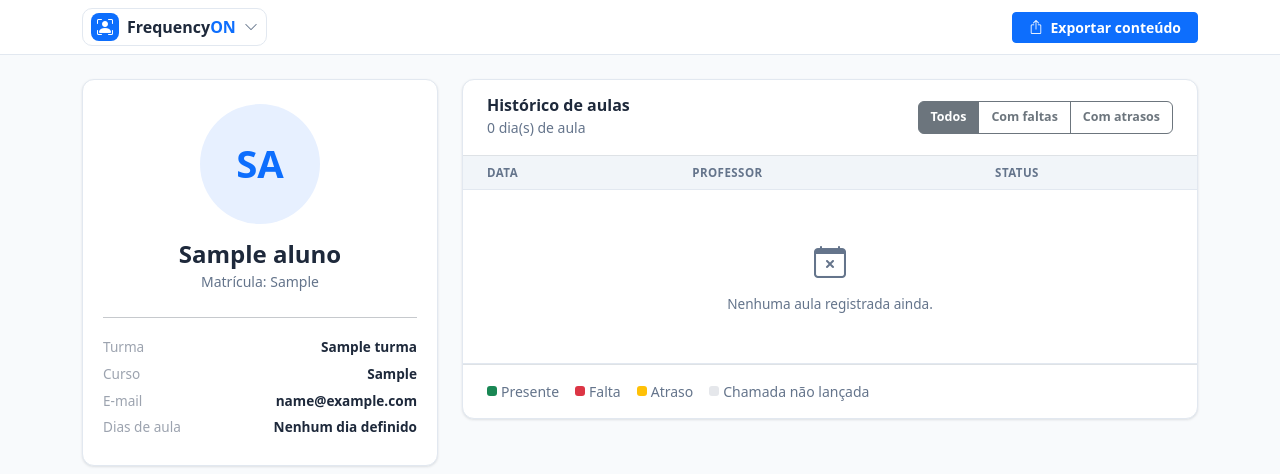
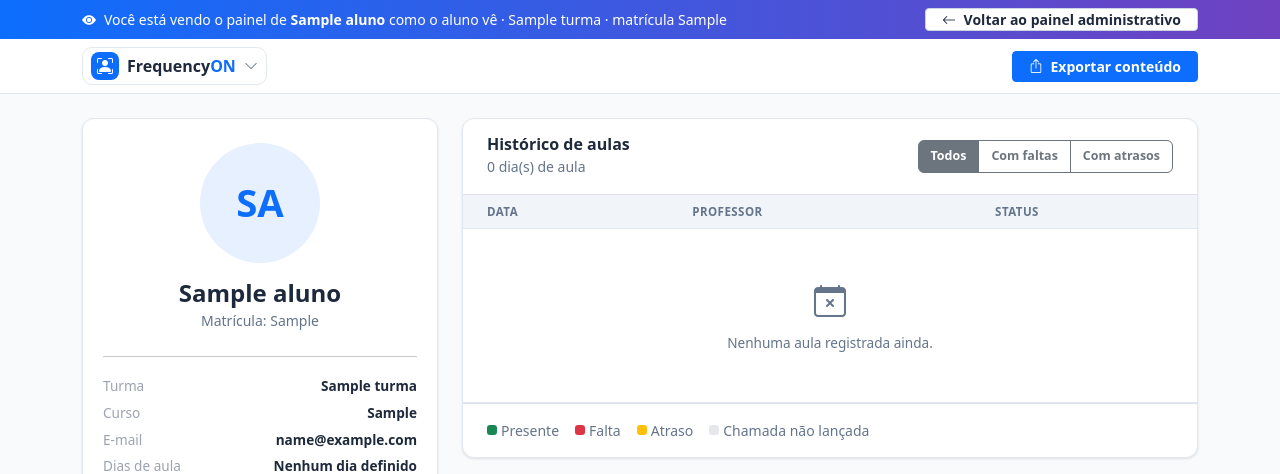
Before and after one commit to ZAMPIRON/tcc-frequencyon, a Flask app: page /admin/alunos/1 in a window 1280 px wide. Shown: the top 474 px of the page. Run offline with Flask 3, Linux system fonts and the light colour scheme; the visitor is signed in with stand-in values (Sample User, id 1); tables that the repository leaves empty hold one stand-in row (values such as "Sample post"); some libraries are stand-ins or nearby versions.

Commit message:
visao do admin sobre os alunos (add)

```diff
--- a/rotas/admin.py
+++ b/rotas/admin.py
@@ -177,7 +177,11 @@ def editar_aluno(id):
 @requer("admin")
 def detalhes_aluno(id):
     # a mesma tela que o aluno ve, mas com os botoes de aceitar/recusar justificativa
-    return render_detalhes(db.get_or_404(Aluno, id), "admin")
+    # voltar = pagina do admin de onde veio (lista, turma, risco); so aceita caminho interno do painel
+    voltar = request.args.get("voltar", "")
+    if not voltar.startswith("/admin/") or voltar.startswith("//"):
+        voltar = url_for("admin.alunos")
+    return render_detalhes(db.get_or_404(Aluno, id), "admin", voltar=voltar.rstrip("?"))
 
 
 @admin.route("/alunos/<int:id>/exportar")
@@ -541,7 +545,7 @@ def responder_justificativa(id, acao):
         j.status, j.respondida_em = acao, agora_local()
         db.session.commit()
         flash(f"Justificativa {acao}.", "success")
-    return redirect(url_for("admin.detalhes_aluno", id=j.aluno_id))
+    return redirect(url_for("admin.detalhes_aluno", id=j.aluno_id, voltar=request.args.get("voltar") or None))
 
 
 # ---------- totens (tablets) ----------
--- a/rotas/aluno.py
+++ b/rotas/aluno.py
@@ -74,9 +74,10 @@ def historico_aluno(aluno):
     }
 
 
-def render_detalhes(aluno, visao):
+def render_detalhes(aluno, visao, voltar=None):
     # visao e "aluno" ou "admin", o template muda os botoes de acordo
-    return render_template("aluno/detalhes.html", aluno=aluno, visao=visao,
+    # voltar: para onde o botao Voltar leva o admin
+    return render_template("aluno/detalhes.html", aluno=aluno, visao=visao, voltar=voltar,
                            **historico_aluno(aluno))
 
 
--- a/static/css/admin.css
+++ b/static/css/admin.css
@@ -98,3 +98,8 @@ main.conteudo { padding: 1.5rem 12px 2rem; }
     height: var(--altura, 0%);
     border-radius: 6px 6px 0 0 !important;
 }
+
+/* linha de aluno clicável: abre o painel do aluno */
+tr[data-href] { cursor: pointer; }
+.link-aluno { color: inherit; text-decoration: none; font-weight: 600; }
+.link-aluno:hover, .link-aluno:focus { color: var(--bs-primary); text-decoration: underline; }
--- a/static/css/aluno.css
+++ b/static/css/aluno.css
@@ -88,3 +88,10 @@
 
 .altura-min-38 { min-height: 38px; }
 .espaco-38 { width: 38px; }
+
+/* faixa do admin vendo o painel de um aluno */
+.faixa-admin {
+    top: env(safe-area-inset-top, 0px); z-index: 1030;
+    background: linear-gradient(90deg, var(--fo-primary), #6f42c1); color: #fff;
+}
+.faixa-admin .btn-light { color: var(--fo-primary); }
--- a/templates/admin/alunos.html
+++ b/templates/admin/alunos.html
@@ -55,7 +55,7 @@
                 </thead>
                 <tbody class="small">
                     {% for aluno in alunos %}
-                    <tr>
+                    <tr data-href="{{ url_for('admin.detalhes_aluno', id=aluno.id, voltar=request.full_path) }}" title="Ver o painel do aluno">
                         <td>
                             {% if aluno.foto | foto_existe %}
                                 <img src="{{ aluno.foto }}" alt="{{ aluno.nome }}" class="rounded-circle border object-fit-cover quadrado-36">
@@ -67,7 +67,7 @@
                         </td>
                         <td class="fw-bold text-muted">{{ aluno.numero_chamada or '-' }}</td>
                         <td class="fw-bold">{{ aluno.matricula }}</td>
-                        <td>{{ aluno.nome }}</td>
+                        <td><a href="{{ url_for('admin.detalhes_aluno', id=aluno.id, voltar=request.full_path) }}" class="link-aluno">{{ aluno.nome }}</a></td>
                         <td class="text-muted">{{ aluno.email or '-' }}</td>
                         <td>{{ aluno.turma.nome if aluno.turma else 'Sem turma' }}</td>
                         <td>
@@ -76,7 +76,7 @@
                             </span>
                         </td>
                         <td class="text-nowrap">
-                            <a href="{{ url_for('admin.detalhes_aluno', id=aluno.id) }}" class="btn btn-outline-primary btn-sm border-0" title="Ver detalhes">
+                            <a href="{{ url_for('admin.detalhes_aluno', id=aluno.id, voltar=request.full_path) }}" class="btn btn-outline-primary btn-sm border-0" title="Ver painel do aluno">
                                 <i class="fa-solid fa-eye"></i>
                             </a>
                             <button type="button" class="btn btn-outline-primary btn-sm border-0 btn-editar-aluno" title="Editar aluno"
--- a/templates/admin/detalhes_turma.html
+++ b/templates/admin/detalhes_turma.html
@@ -210,7 +210,7 @@
                 </thead>
                 <tbody class="small">
                     {% for aluno in turma.alunos %}
-                    <tr>
+                    <tr data-href="{{ url_for('admin.detalhes_aluno', id=aluno.id, voltar=request.full_path) }}" title="Ver o painel do aluno">
                         <td>
                             {% if aluno.foto | foto_existe %}
                                 <img src="{{ aluno.foto }}" alt="{{ aluno.nome }}" class="rounded-circle border object-fit-cover quadrado-36">
@@ -225,7 +225,7 @@
                         <td class="fw-bold">{{ aluno.matricula }}</td>
 
                         <!-- 3. NOME COMPLETO -->
-                        <td>{{ aluno.nome }}</td>
+                        <td><a href="{{ url_for('admin.detalhes_aluno', id=aluno.id, voltar=request.full_path) }}" class="link-aluno">{{ aluno.nome }}</a></td>
 
                         <!-- 4. E-MAIL -->
                         <td class="text-muted">{{ aluno.email or '-' }}</td>
--- a/templates/admin/risco_evasao.html
+++ b/templates/admin/risco_evasao.html
@@ -45,9 +45,9 @@
             </thead>
             <tbody class="small">
                 {% for aluno in alunos %}
-                <tr>
+                <tr data-href="{{ url_for('admin.detalhes_aluno', id=aluno.id, voltar=request.full_path) }}" title="Ver o painel do aluno">
                     <td class="fw-bold">{{ aluno.matricula }}</td>
-                    <td>{{ aluno.nome }}</td>
+                    <td><a href="{{ url_for('admin.detalhes_aluno', id=aluno.id, voltar=request.full_path) }}" class="link-aluno">{{ aluno.nome }}</a></td>
                     <td>{{ aluno.turma.nome if aluno.turma else 'Sem turma' }}</td>
                     <td class="fw-bold text-danger">{{ aluno.frequencia }}%</td>
                     <td>
--- a/templates/aluno/detalhes.html
+++ b/templates/aluno/detalhes.html
@@ -8,13 +8,26 @@
     <link href="{{ url_for('static', filename='css/aluno.css') }}" rel="stylesheet">
 </head>
 <body>
-{% set url_voltar = url_for('admin.alunos') if visao == 'admin' else url_for('logout') %}
+{% set url_voltar = (voltar or url_for('admin.alunos')) if visao == 'admin' else url_for('logout') %}
 {% set texto_voltar = 'Voltar' if visao == 'admin' else 'Sair' %}
 {% set icone_voltar = 'bi-arrow-left-circle' if visao == 'admin' else 'bi-box-arrow-left' %}
 {% set url_exportar = url_for('admin.exportar_aluno', id=aluno.id) if visao == 'admin' else url_for('aluno.exportar') %}
 
+{% if visao == 'admin' %}
+<!-- admin vendo o painel do aluno: deixa claro de quem é a tela e como voltar -->
+<div class="faixa-admin sticky-top">
+    <div class="container-xl d-flex flex-wrap align-items-center justify-content-between gap-2 py-2">
+        <div class="d-flex align-items-center gap-2 small">
+            <i class="bi bi-eye-fill"></i>
+            <span>Você está vendo o painel de <b>{{ aluno.nome }}</b> como o aluno vê{% if aluno.turma %} &middot; {{ aluno.turma.nome }}{% endif %} &middot; matrícula {{ aluno.matricula }}</span>
+        </div>
+        <a href="{{ url_voltar }}" class="btn btn-light btn-sm py-0 px-3 fw-semibold"><i class="bi bi-arrow-left me-1"></i> Voltar ao painel administrativo</a>
+    </div>
+</div>
+{% endif %}
+
 <!-- ================= TOPO ================= -->
-<header class="topo sticky-top">
+<header class="topo {{ 'sticky-top' if visao != 'admin' }}">
     <div class="container-xl py-2">
         <!-- desktop -->
         <div class="d-none d-lg-flex align-items-center justify-content-between">
@@ -183,11 +196,11 @@
                     <div class="text-muted mt-1">{{ j.motivo }}</div>
                     {% if visao == 'admin' and j.status == 'pendente' %}
                     <div class="d-flex gap-2 mt-2">
-                        <form method="POST" action="{{ url_for('admin.responder_justificativa', id=j.id, acao='aceita') }}">
+                        <form method="POST" action="{{ url_for('admin.responder_justificativa', id=j.id, acao='aceita', voltar=voltar) }}">
                             <input type="hidden" name="csrf_token" value="{{ csrf_token() }}">
                             <button class="btn btn-success btn-sm py-0"><i class="bi bi-check-lg"></i> Aceitar</button>
                         </form>
-                        <form method="POST" action="{{ url_for('admin.responder_justificativa', id=j.id, acao='recusada') }}">
+                        <form method="POST" action="{{ url_for('admin.responder_justificativa', id=j.id, acao='recusada', voltar=voltar) }}">
                             <input type="hidden" name="csrf_token" value="{{ csrf_token() }}">
                             <button class="btn btn-outline-danger btn-sm py-0"><i class="bi bi-x-lg"></i> Recusar</button>
                         </form>
```
Also changed, not shown: templates/admin/base.html (+9 -0 lines).
